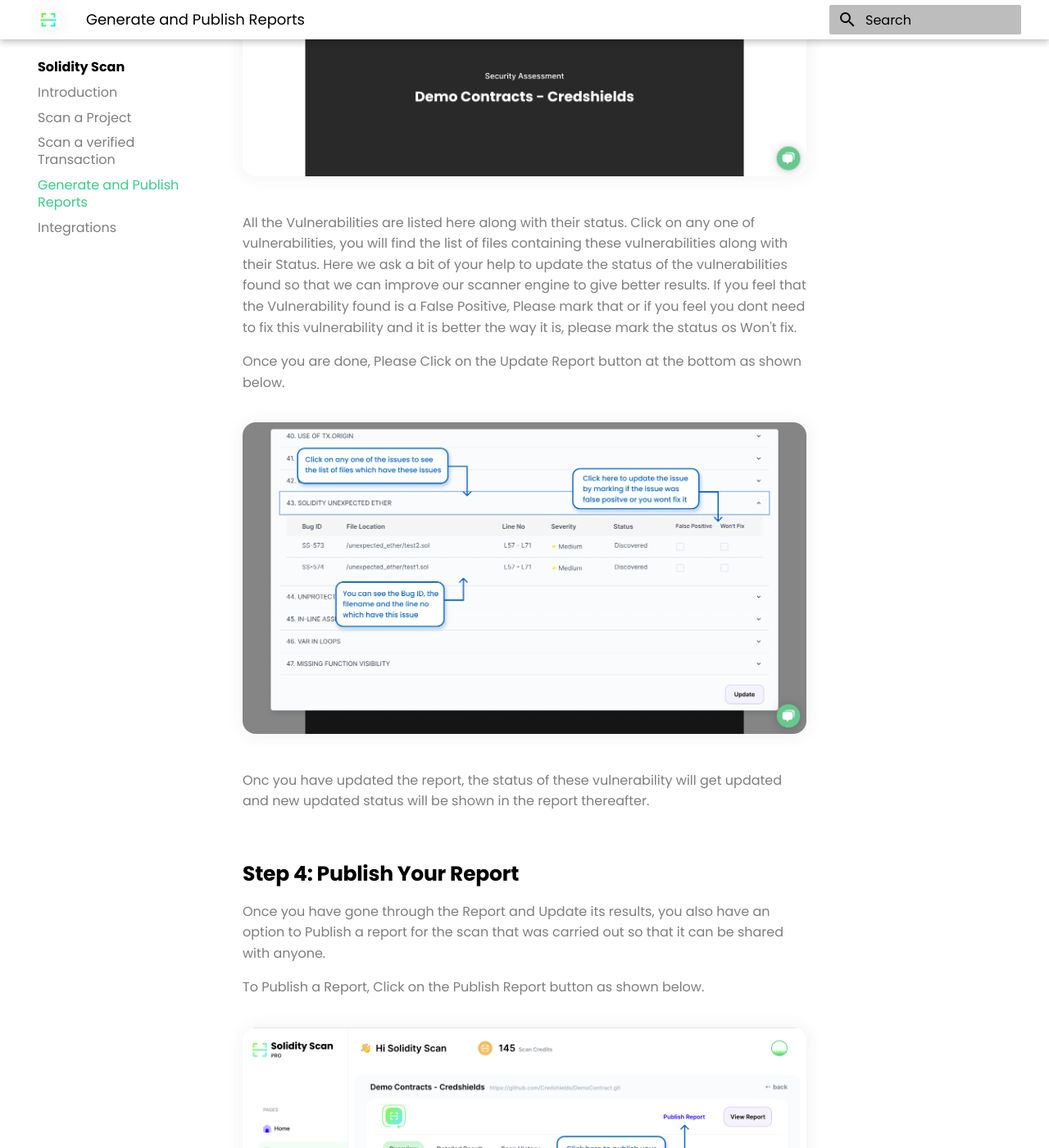
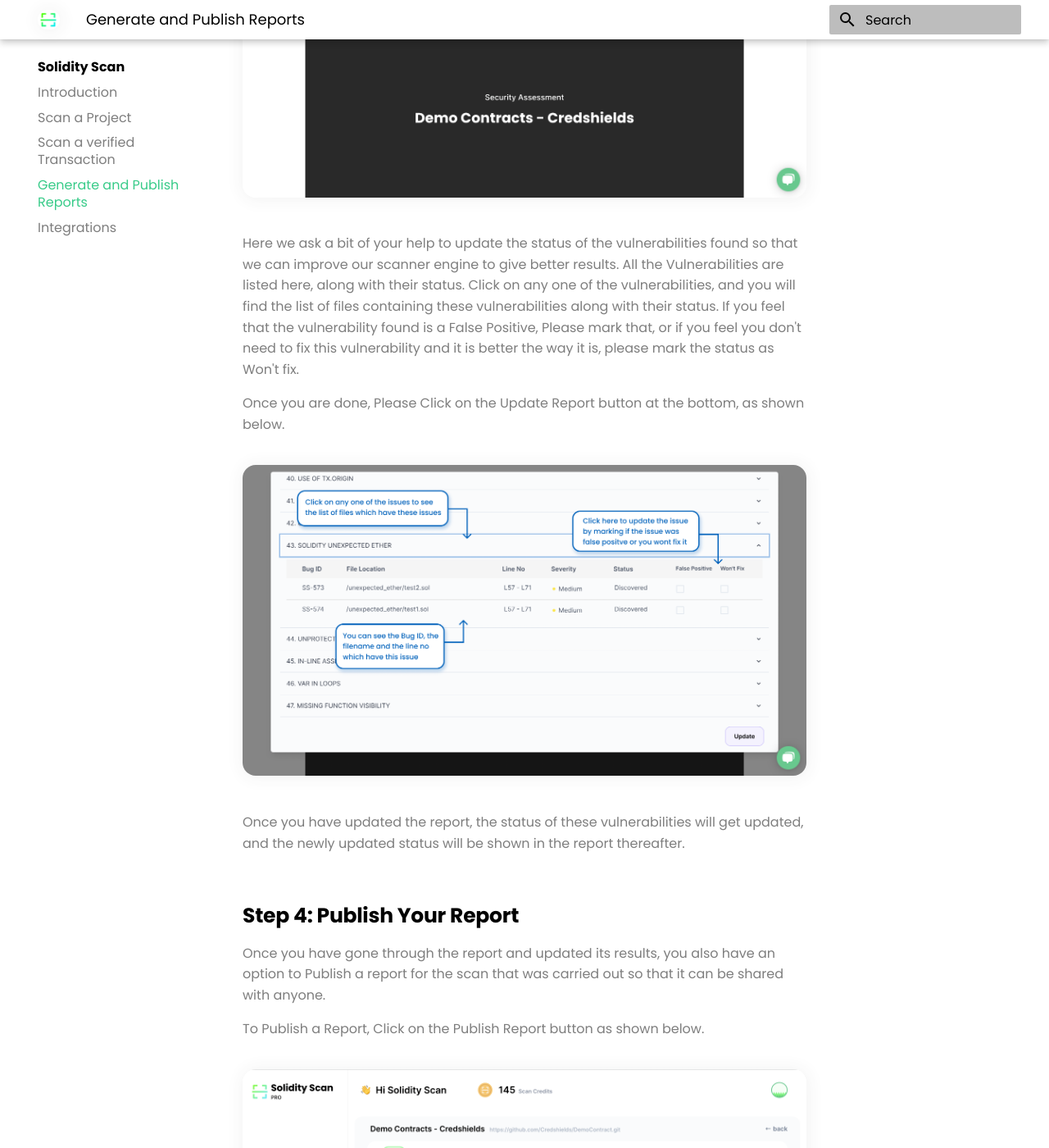
Before and after one commit to Credshields/solidity-scanner-docs, an MkDocs documentation site: the page built from documentation/report.md, in a window 1280 px wide and 1400 px high, scrolled down 3428 px. Shown: the whole window at 82% size. Built offline with MkDocs 1.6.1 and Material for MkDocs 9.7.7, drawn with Linux system fonts in a browser that asks for light colours; some of the changed text lies outside the part shown.

Commit message:
Update report.md

```diff
--- a/documentation/report.md
+++ b/documentation/report.md
@@ -1,40 +1,40 @@
 # Generate a report for the scan done
 
-Once ascan is done, you have the option to generate and publish a report of the scan. You need to follow the following step to do so:
+Once a scan is done, you have the option to generate and publish a report of the scan. You need to follow the following step to do so:
 
 # Step 1: Generate the Report
 
-First, Please scan a project or a deployed contract. If you have not scanned anything yet then head over here to [scan a project](./project) or here to [scan a deployed contract](./block).
+First, Please scan a project or a deployed contract. If you have not scanned anything yet, then head over here to [scan a project](./project) or here to [scan a deployed contract](./block).
 
-Once you have finished scanning a project or a deployed contract, click on Generate Report button, like shown below.
+Once you have finished scanning a project or a deployed contract, click on Generate Report button, as shown below.
 
 [Report Gen 1](./assets/images/Report Gen 1.png)
 
 # Step 2: View your Report
 
-Once you have Genrated the report you will have the option to View your Report and Update it as well. Click on the view Report Button to view your Generated Report.
+Once you have generated the report, you will have the option to View your Report and Update it. Click on the "View Report" button to view your Generated Report.
 
 ![Scan the Project](./assets/images/Report Gen 2.png)
 
-You can view the Following Section in your Report.
+You can view the following section in your report.
 
 ![Scan the Project](./assets/images/Report Gen 11.png)
 
-There is a section to view the entire summary of the findings of the scan.
+There is a section to view the complete summary of the vulnerabilities found.
 
 ![Scan the Project](./assets/images/Report Gen 5.png)
 
-You can also see the History of the Scans conducted for that project
+You can also see the History of the Scans conducted for that project.
 
 ![Scan the Project](./assets/images/Report Gen 6.png)
 
-You can also see the list of all the vulnerablities found during the lates scan in the report
+You can also see the list of all the vulnerabilities found during the latest scan in the report.
 
 ![Scan the Project](./assets/images/Report Gen 7.png)
 
 # Step 3: Update the Report
 
-After you have completed going through the report, you can update the status of the vulnerabilities found in the scan.
+After you have completed going through the report, you can update the status of the vulnerabilities found in the scan. The scanner automatically updates the status of bugs found to be fixed after performing the rescan.
 
 If you do not want to update the status of any vulnerabilities you can skip this step and procced to Step 4.
 
@@ -42,35 +42,35 @@
 
 ![Scan the Project](./assets/images/Report Gen 3.png)
 
-All the Vulnerabilities are listed here along with their status. Click on any one of vulnerabilities, you will find the list of files containing these vulnerabilities along with their Status. Here we ask a bit of your help to update the status of the vulnerabilities found so that we can improve our scanner engine to give better results. If you feel that the Vulnerability found is a False Positive, Please mark that or if you feel you dont need to fix this vulnerability and it is better the way it is, please mark the status os Won't fix.
+Here we ask a bit of your help to update the status of the vulnerabilities found so that we can improve our scanner engine to give better results. All the Vulnerabilities are listed here, along with their status. Click on any one of the vulnerabilities, and you will find the list of files containing these vulnerabilities along with their status. If you feel that the vulnerability found is a False Positive, Please mark that, or if you feel you don't need to fix this vulnerability and it is better the way it is, please mark the status as Won't fix.
 
-Once you are done, Please Click on the Update Report button at the bottom as shown below.
+Once you are done, Please Click on the Update Report button at the bottom, as shown below.
 
 ![Scan the Project](./assets/images/Report Gen 4.png)
 
-Onc you have updated the report, the status of these vulnerability will get updated and new updated status will be shown in the report thereafter.
+Once you have updated the report, the status of these vulnerabilities will get updated, and the newly updated status will be shown in the report thereafter.
 
 # Step 4: Publish Your Report
 
-Once you have gone through the Report and Update its results, you also have an option to Publish a report for the scan that was carried out so that it can be shared with anyone.
+Once you have gone through the report and updated its results, you also have an option to Publish a report for the scan that was carried out so that it can be shared with anyone.
 
 To Publish a Report, Click on the Publish Report button as shown below.
 
 ![Scan the Project](./assets/images/Report Gen 12.png)
 
-You will see a form with prefilled data. It contains some general information about the Report. After review it once click on Next to go to the final page of the form.
+You will see a form with prefilled data. It contains some general information about the Report. After reviewing it once, click on Next to go to the final page of the form.
 
 ![Scan the Project](./assets/images/Report Gen 8.png)
 
-Enter the contact information of the person or organization publishing the report. You can choose to make the information private or public. Once done click on Publish Report button to submit your request for Publishing your Report.
+Enter the contact information of the person or organization publishing the report. You can choose to make the information private or public. Once done, click on Publish Report button to submit your request for Publishing your Report.
 
 ![Scan the Project](./assets/images/Report Gen 9.png)
 
-Once the report has been reviewed by our team, the report for publishing your Report will be approved and it will be published.
+Once our team has reviewed the report, the report for publishing your Report will be approved, and it will be published.
 
-# Step 5: Expolred Published Reports.
+# Step 5: Explore Published Reports.
 
-You can see the history of the Published Reports for different Scans here. Once you have submitted a request for publishing your report, you can see the report here along with the status of your request.
+You can see the history of the Published Reports for different Scans here. Once you have submitted a request for publishing your report, you can see the report here, along with the status of your request.
 
 Once your request is approved, you can view your report here and also copy the Public URL of your report from here.
 
```
